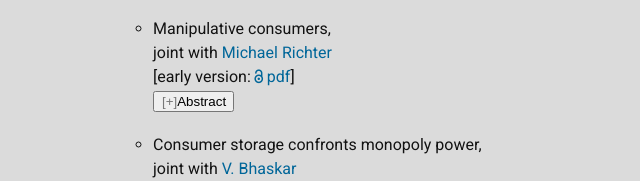
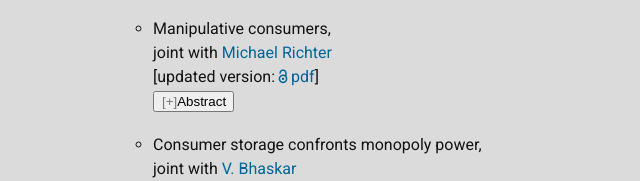
Before and after one commit to nroketskiy/nroketskiy.github.io, a plain HTML site: page index.html in a window 1280 px wide. Shown: the part 1184-1365 px from the top of the page, 457-1097 px from the left. Drawn offline with nearby package versions, Linux system fonts and the light colour scheme; a script that the page names is missing; files whose address does not match are found by name.

Commit message:
updated manipulative consumers

```diff
--- a/index.html
+++ b/index.html
@@ -150,7 +150,7 @@ We examine the ratchet effect under moral hazard and symmetric learning by worke
             <li>
              <p>
                <span class="papertitle">Manipulative consumers</span>,</br>
-               joint with <a HREF="https://sites.google.com/site/richtereconomics">Michael Richter</a> </br>[early version:<a HREF="docs/manipulative-consumers.pdf"><i class="ai ai-open-access ai-sm"></i>pdf</a>]
+               joint with <a HREF="https://sites.google.com/site/richtereconomics">Michael Richter</a> </br>[updated version:<a HREF="docs/manipulative-consumers.pdf"><i class="ai ai-open-access ai-sm"></i>pdf</a>]
              </br>
         <button class="accordion">
             Abstract
```
Also changed, not shown: 1 other file.
